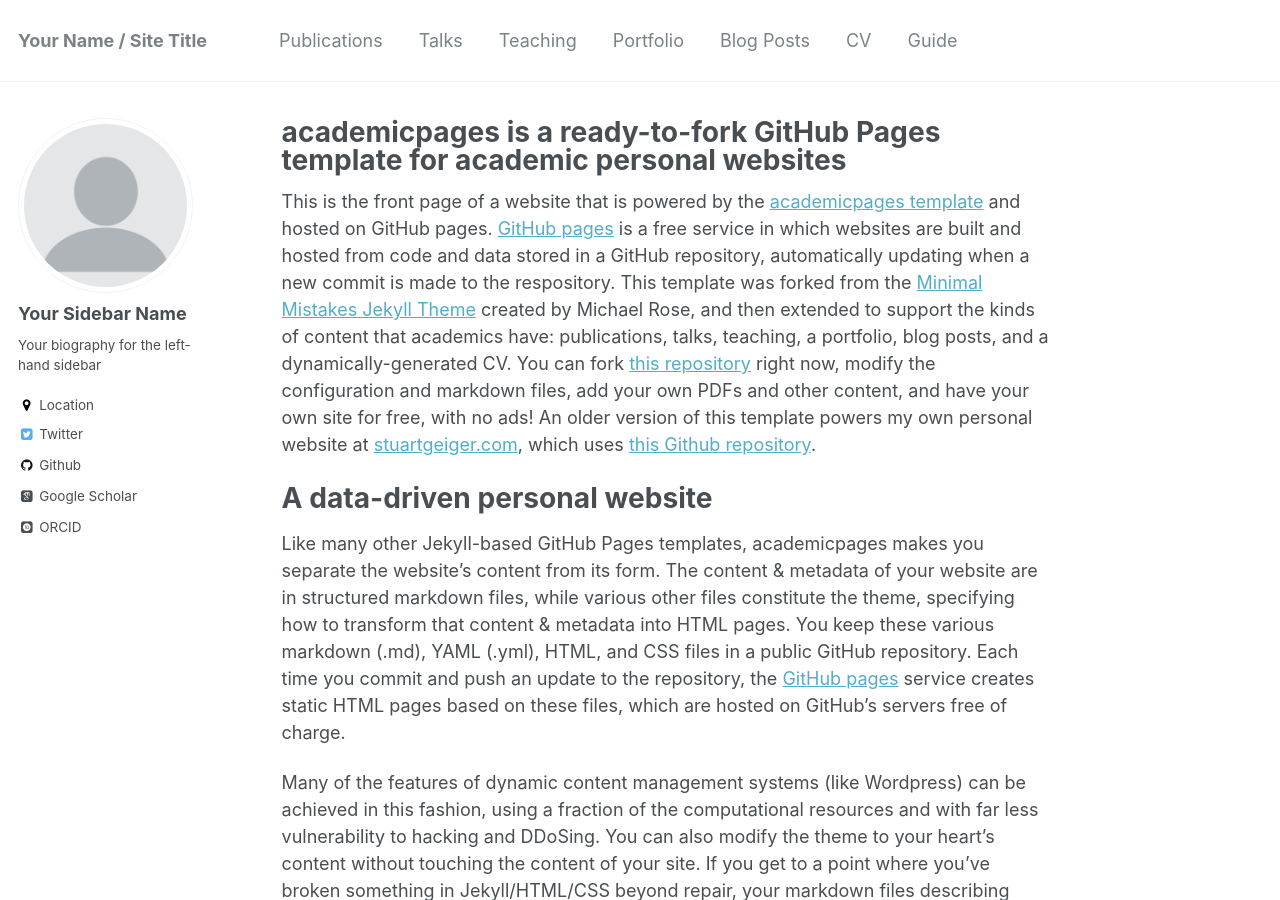
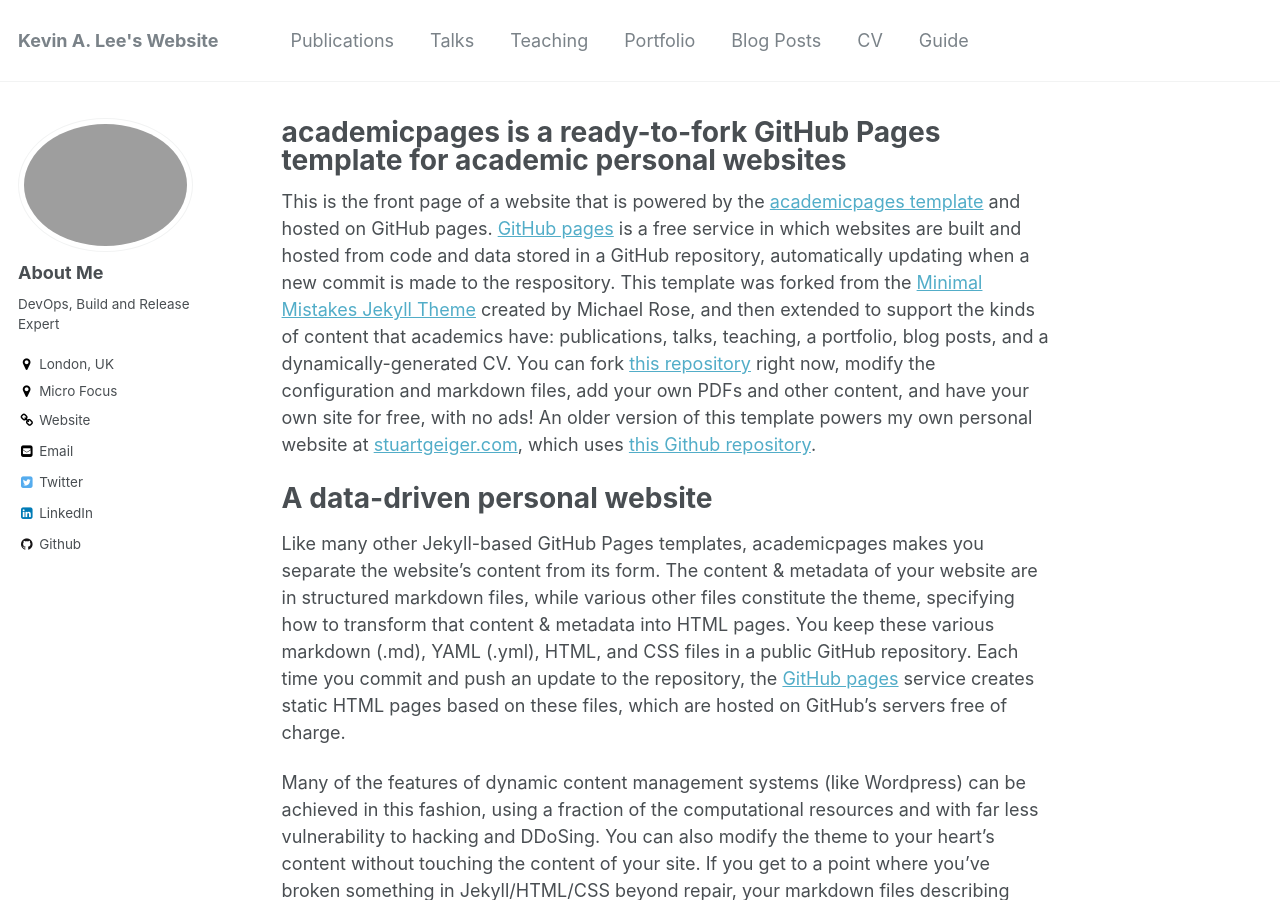
Before and after one commit to kadraman/akevinlee.github.io, a Jekyll site: the page built from _pages/about.md, in a window 1280 px wide and 900 px high. Built offline with Jekyll 4.4.1, drawn with Linux system fonts in a browser that asks for light colours; some web fonts are replaced; some of the changed text lies outside the part shown.

Commit message:
Basic _config.xml setup

```diff
--- a/_config.yml
+++ b/_config.yml
@@ -6,14 +6,14 @@
 # `jekyll serve`. If you change this file, please restart the server process.
 
 # Site Settings
-locale                   : "en-US"
-title                    : "Your Name / Site Title"
+locale                   : "en-GB"
+title                    : "Kevin A. Lee's Website"
 title_separator          : "-"
-name                     : &name "Your Name"
-description              : &description "personal description"
-url                      : https://academicpages.github.io # the base hostname & protocol for your site e.g. "https://mmistakes.github.io"
+name                     : &name "Kevin A. Lee"
+description              : &description "DevOps, Build and Release Expert"
+url                      : https://akevinlee.github.io # the base hostname & protocol for your site e.g. "https://mmistakes.github.io"
 baseurl                  : "" # the subpath of your site, e.g. "/blog"
-repository               : "academicpages/academicpages.github.io"
+repository               : "akevinlee/akevinlee.github.io"
 teaser                   :  # filename of teaser fallback teaser image placed in /images/, .e.g. "500x300.png"
 breadcrumbs              : false # true, false (default)
 words_per_minute         : 160
@@ -80,33 +80,33 @@ analytics:
 
 # Site Author
 author:
-  name             : "Your Sidebar Name"
-  avatar           : "profile.png"
-  bio              : "Your biography for the left-hand sidebar"
-  location         : "Location"
-  employer         :
-  googlescholar    : "http://yourfullgooglescholarurl.com"
-  email            :
-  uri              :
+  name             : "About Me"
+  avatar           : "KAL-vsmall.png"
+  bio              : "DevOps, Build and Release Expert"
+  location         : "London, UK"
+  employer         : "Micro Focus"
+  googlescholar    :
+  email            : "kevin.lee@microfocus.com"
+  uri              : "http://www.microfocus.com"
   bitbucket        :
   codepen          :
   dribbble         :
   flickr           :
   facebook         :
   foursquare       :
-  github           : "academicpages"
+  github           : "akevinlee"
   google_plus      :
   keybase          :
   instagram        :
   lastfm           :
-  linkedin         :
-  orcid            : "http://orcid.org/yourorcidurl"
+  linkedin         : "https://uk.linkedin.com/in/kevinalee"
+  orcid            :
   pinterest        :
   soundcloud       :
   stackoverflow    : # http://stackoverflow.com/users/123456/username
   steam            :
   tumblr           :
-  twitter          : "replacethistwitterhandle"
+  twitter          : "akevinlee"
   vine             :
   weibo            :
   xing             :
@@ -251,7 +251,7 @@ sass:
 permalink: /:categories/:title/
 # paginate: 5 # amount of posts to show
 # paginate_path: /page:num/
-timezone: America/Los_Angeles # http://en.wikipedia.org/wiki/List_of_tz_database_time_zones
+timezone: Europe/London # http://en.wikipedia.org/wiki/List_of_tz_database_time_zones
 
 
 # Plugins
```
Also changed, not shown: images/KAL-vsmall.jpg (added).
